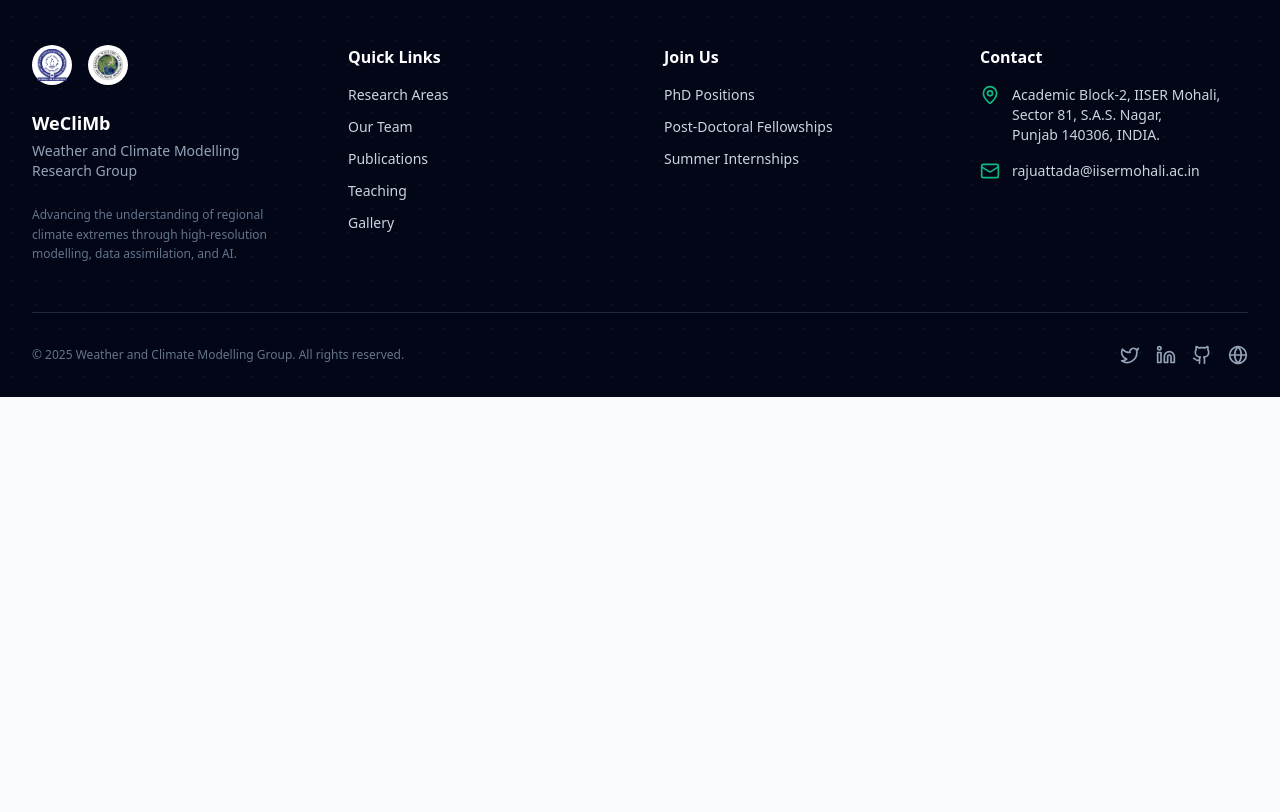
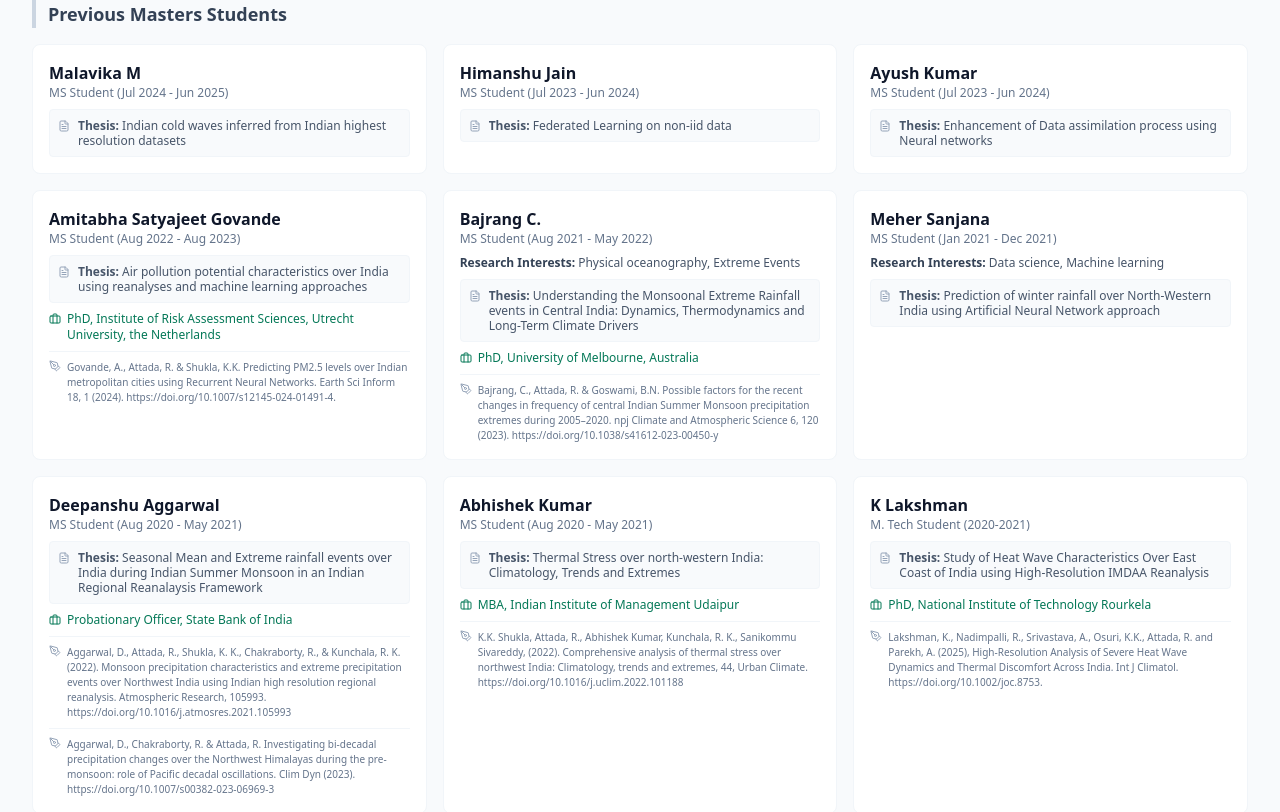
Before and after one commit to WeCliMLab/Website, a Next.js app: page /people in a window 1280 px wide. Shown: the part 4500-5312 px from the top of the page. Before the commit the page ends 4897 px from the top, so only its background shows below. Built offline with nearby package versions, Linux system fonts and the light colour scheme.

Commit message:
Update page.tsx

```diff
--- a/src/app/people/page.tsx
+++ b/src/app/people/page.tsx
@@ -8,7 +8,9 @@ import {
   Users,
   Briefcase,
   Globe,
-  BookOpen
+  BookOpen,
+  FileText,
+  PenTool
 } from 'lucide-react';
 
 // --- HELPER COMPONENTS ---
@@ -161,7 +163,7 @@ export default function PeoplePage() {
     }
   ];
 
-  // --- ALUMNI DATA (Split by Category) ---
+  // --- ALUMNI DATA ---
 
   const alumniPhD = [
     {
@@ -234,8 +236,79 @@ export default function PeoplePage() {
     }
   ];
 
-  // Empty arrays as placeholders for future data
-  const prevMasters: any[] = [];
+  // --- PREVIOUS MASTERS STUDENTS (Detailed Data) ---
+  const prevMasters = [
+    {
+      name: "Malavika M",
+      role: "MS Student",
+      period: "Jul 2024 - Jun 2025",
+      thesis: "Indian cold waves inferred from Indian highest resolution datasets"
+    },
+    {
+      name: "Himanshu Jain",
+      role: "MS Student",
+      period: "Jul 2023 - Jun 2024",
+      thesis: "Federated Learning on non-iid data"
+    },
+    {
+      name: "Ayush Kumar",
+      role: "MS Student",
+      period: "Jul 2023 - Jun 2024",
+      thesis: "Enhancement of Data assimilation process using Neural networks"
+    },
+    {
+      name: "Amitabha Satyajeet Govande",
+      role: "MS Student",
+      period: "Aug 2022 - Aug 2023",
+      thesis: "Air pollution potential characteristics over India using reanalyses and machine learning approaches",
+      current: "PhD, Institute of Risk Assessment Sciences, Utrecht University, the Netherlands",
+      publication: "Govande, A., Attada, R. & Shukla, K.K. Predicting PM2.5 levels over Indian metropolitan cities using Recurrent Neural Networks. Earth Sci Inform 18, 1 (2024). https://doi.org/10.1007/s12145-024-01491-4."
+    },
+    {
+      name: "Bajrang C.",
+      role: "MS Student",
+      period: "Aug 2021 - May 2022",
+      interests: "Physical oceanography, Extreme Events",
+      thesis: "Understanding the Monsoonal Extreme Rainfall events in Central India: Dynamics, Thermodynamics and Long-Term Climate Drivers",
+      current: "PhD, University of Melbourne, Australia",
+      publication: "Bajrang, C., Attada, R. & Goswami, B.N. Possible factors for the recent changes in frequency of central Indian Summer Monsoon precipitation extremes during 2005–2020. npj Climate and Atmospheric Science 6, 120 (2023). https://doi.org/10.1038/s41612-023-00450-y"
+    },
+    {
+      name: "Meher Sanjana",
+      role: "MS Student",
+      period: "Jan 2021 - Dec 2021",
+      interests: "Data science, Machine learning",
+      thesis: "Prediction of winter rainfall over North-Western India using Artificial Neural Network approach"
+    },
+    {
+      name: "Deepanshu Aggarwal",
+      role: "MS Student",
+      period: "Aug 2020 - May 2021",
+      thesis: "Seasonal Mean and Extreme rainfall events over India during Indian Summer Monsoon in an Indian Regional Reanalaysis Framework",
+      current: "Probationary Officer, State Bank of India",
+      publications: [
+        "Aggarwal, D., Attada, R., Shukla, K. K., Chakraborty, R., & Kunchala, R. K. (2022). Monsoon precipitation characteristics and extreme precipitation events over Northwest India using Indian high resolution regional reanalysis. Atmospheric Research, 105993. https://doi.org/10.1016/j.atmosres.2021.105993",
+        "Aggarwal, D., Chakraborty, R. & Attada, R. Investigating bi-decadal precipitation changes over the Northwest Himalayas during the pre-monsoon: role of Pacific decadal oscillations. Clim Dyn (2023). https://doi.org/10.1007/s00382-023-06969-3"
+      ]
+    },
+    {
+      name: "Abhishek Kumar",
+      role: "MS Student",
+      period: "Aug 2020 - May 2021",
+      thesis: "Thermal Stress over north-western India: Climatology, Trends and Extremes",
+      current: "MBA, Indian Institute of Management Udaipur",
+      publication: "K.K. Shukla, Attada, R., Abhishek Kumar, Kunchala, R. K., Sanikommu Sivareddy, (2022). Comprehensive analysis of thermal stress over northwest India: Climatology, trends and extremes, 44, Urban Climate. https://doi.org/10.1016/j.uclim.2022.101188"
+    },
+    {
+      name: "K Lakshman",
+      role: "M. Tech Student",
+      period: "2020-2021",
+      thesis: "Study of Heat Wave Characteristics Over East Coast of India using High-Resolution IMDAA Reanalysis",
+      current: "PhD, National Institute of Technology Rourkela",
+      publication: "Lakshman, K., Nadimpalli, R., Srivastava, A., Osuri, K.K., Attada, R. and Parekh, A. (2025), High-Resolution Analysis of Severe Heat Wave Dynamics and Thermal Discomfort Across India. Int J Climatol. https://doi.org/10.1002/joc.8753."
+    }
+  ];
+
   const prevInterns: any[] = [];
 
   return (
@@ -344,7 +417,7 @@ export default function PeoplePage() {
             </div>
         </section>
 
-        {/* ================= 6. SUMMER PROJECT STUDENTS (NEW SECTION) ================= */}
+        {/* ================= 6. SUMMER PROJECT STUDENTS ================= */}
         <section>
             <h3 className="text-2xl font-bold text-slate-900 mb-8 border-l-4 border-rose-500 pl-4">Current Summer-Project Students</h3>
             <div className="grid grid-cols-1 md:grid-cols-2 lg:grid-cols-3 gap-6">
@@ -372,10 +445,14 @@ export default function PeoplePage() {
             {/* 7.3 Junior Research Fellows */}
             <AlumniGroup title="Junior Research Fellows" members={alumniJRF} />
 
-            {/* 7.4 Previous Masters Students */}
+            {/* 7.4 Previous Masters Students - NO PHOTOS */}
             {/* Conditionally render only if there is data */}
             {prevMasters.length > 0 && (
-               <AlumniGroup title="Previous Masters Students" members={prevMasters} />
+               <AlumniGroup
+                  title="Previous Masters Students"
+                  members={prevMasters}
+                  showAvatar={false} // Disable avatar for this group
+               />
             )}
 
             {/* 7.5 Previous Summer-Intern Students */}
@@ -431,7 +508,17 @@ function TeamCard({ person, color, compact = false }: { person: any, color: stri
 }
 
 // --- Reusable Alumni Group Section ---
-function AlumniGroup({ title, members, color = "slate" }: { title: string, members: any[], color?: string }) {
+function AlumniGroup({
+  title,
+  members,
+  color = "slate",
+  showAvatar = true // Default to showing avatar
+}: {
+  title: string,
+  members: any[],
+  color?: string,
+  showAvatar?: boolean
+}) {
   if (!members || members.length === 0) return null;
 
   return (
@@ -439,21 +526,45 @@ function AlumniGroup({ title, members, color = "slate" }: { title: string, membe
       <h4 className="text-lg font-bold text-slate-700 mb-4 pl-3 border-l-4 border-slate-300">{title}</h4>
       <div className="grid grid-cols-1 md:grid-cols-2 lg:grid-cols-3 gap-4">
           {members.map((person, idx) => (
-            <div key={idx} className="bg-white p-4 rounded-lg border border-slate-100 hover:border-slate-300 transition-colors flex items-start gap-4">
+            <div key={idx} className="bg-white p-4 rounded-lg border border-slate-100 hover:border-slate-300 transition-colors flex items-start gap-4 h-full">
+
+              {/* Only render Avatar if showAvatar is true */}
+              {showAvatar && (
                 <div className="mt-1">
                   <AvatarPlaceholder name={person.name} size="sm" color={color} />
                 </div>
-              <div className="flex-1">
+              )}
+
+              <div className="flex-1 space-y-2">
+                <div>
                     <h4 className="font-bold text-slate-900">{person.name}</h4>
-                <p className="text-xs text-slate-500 mb-1">{person.role}</p>
+                    <p className="text-xs text-slate-500 mb-1">
+                        {person.role} {person.period && `(${person.period})`}
+                    </p>
 
                     {person.badge && (
                         <span className="inline-block px-1.5 py-0.5 bg-yellow-100 text-yellow-700 text-[10px] uppercase font-bold rounded mb-2">
                         {person.badge}
                         </span>
                     )}
+                </div>
 
-                {/* Show Current Position OR Project Title */}
+                {/* --- Research Interests --- */}
+                {person.interests && (
+                   <p className="text-xs text-slate-600">
+                     <strong className="text-slate-700">Research Interests:</strong> {person.interests}
+                   </p>
+                )}
+
+                {/* --- Thesis Title --- */}
+                {person.thesis && (
+                   <div className="flex items-start gap-2 text-xs text-slate-600 bg-slate-50 p-2 rounded border border-slate-100">
+                      <FileText className="h-3 w-3 mt-0.5 text-slate-400 flex-shrink-0" />
+                      <span className="leading-tight"><strong>Thesis:</strong> {person.thesis}</span>
+                   </div>
+                )}
+
+                {/* --- Current Affiliation --- */}
                 {person.current && (
                   <div className="flex items-start gap-1.5 text-xs text-emerald-700 font-medium mt-1">
                       <Briefcase className="h-3 w-3 mt-0.5 flex-shrink-0" />
@@ -461,12 +572,33 @@ function AlumniGroup({ title, members, color = "slate" }: { title: string, membe
                   </div>
                 )}
 
+                {/* --- Project (General) --- */}
                 {person.project && (
                   <div className="flex items-start gap-1.5 text-xs text-slate-600 mt-2 bg-slate-50 p-2 rounded">
                       <BookOpen className="h-3 w-3 mt-0.5 flex-shrink-0" />
                       <span className="leading-tight">Project: {person.project}</span>
                   </div>
                 )}
+
+                {/* --- Publications (Single String) --- */}
+                {person.publication && (
+                   <div className="text-[10px] text-slate-500 leading-normal border-t border-slate-100 pt-2 mt-2">
+                      <div className="flex gap-1.5">
+                         <PenTool className="h-3 w-3 flex-shrink-0 text-slate-400" />
+                         <span>{person.publication}</span>
+                      </div>
+                   </div>
+                )}
+
+                {/* --- Publications (Array) --- */}
+                {person.publications && person.publications.map((pub: string, pIdx: number) => (
+                   <div key={pIdx} className="text-[10px] text-slate-500 leading-normal border-t border-slate-100 pt-2 mt-2">
+                      <div className="flex gap-1.5">
+                         <PenTool className="h-3 w-3 flex-shrink-0 text-slate-400" />
+                         <span>{pub}</span>
+                      </div>
+                   </div>
+                ))}
 
               </div>
             </div>
```
Lines whose indentation alone changed are shown as unchanged.
